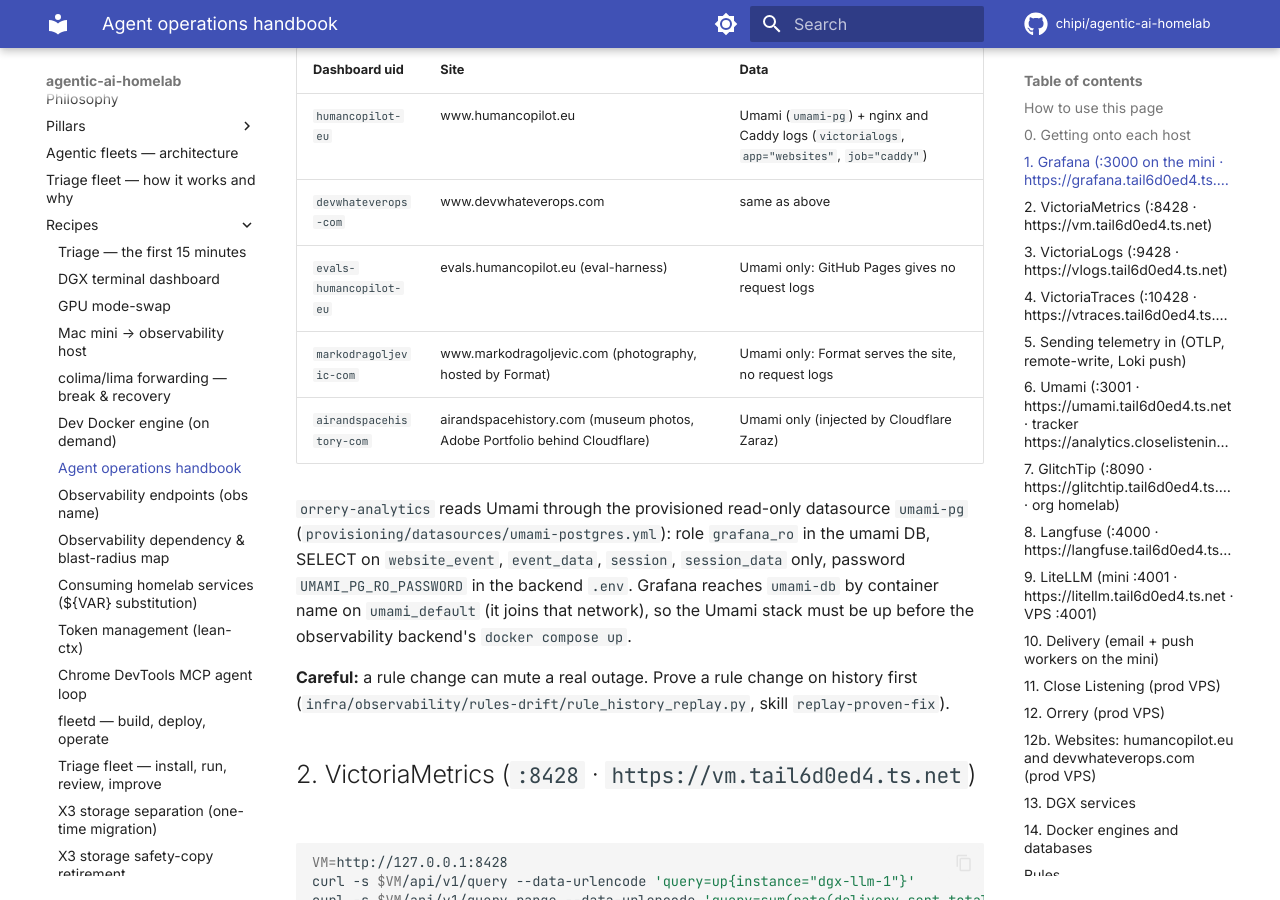
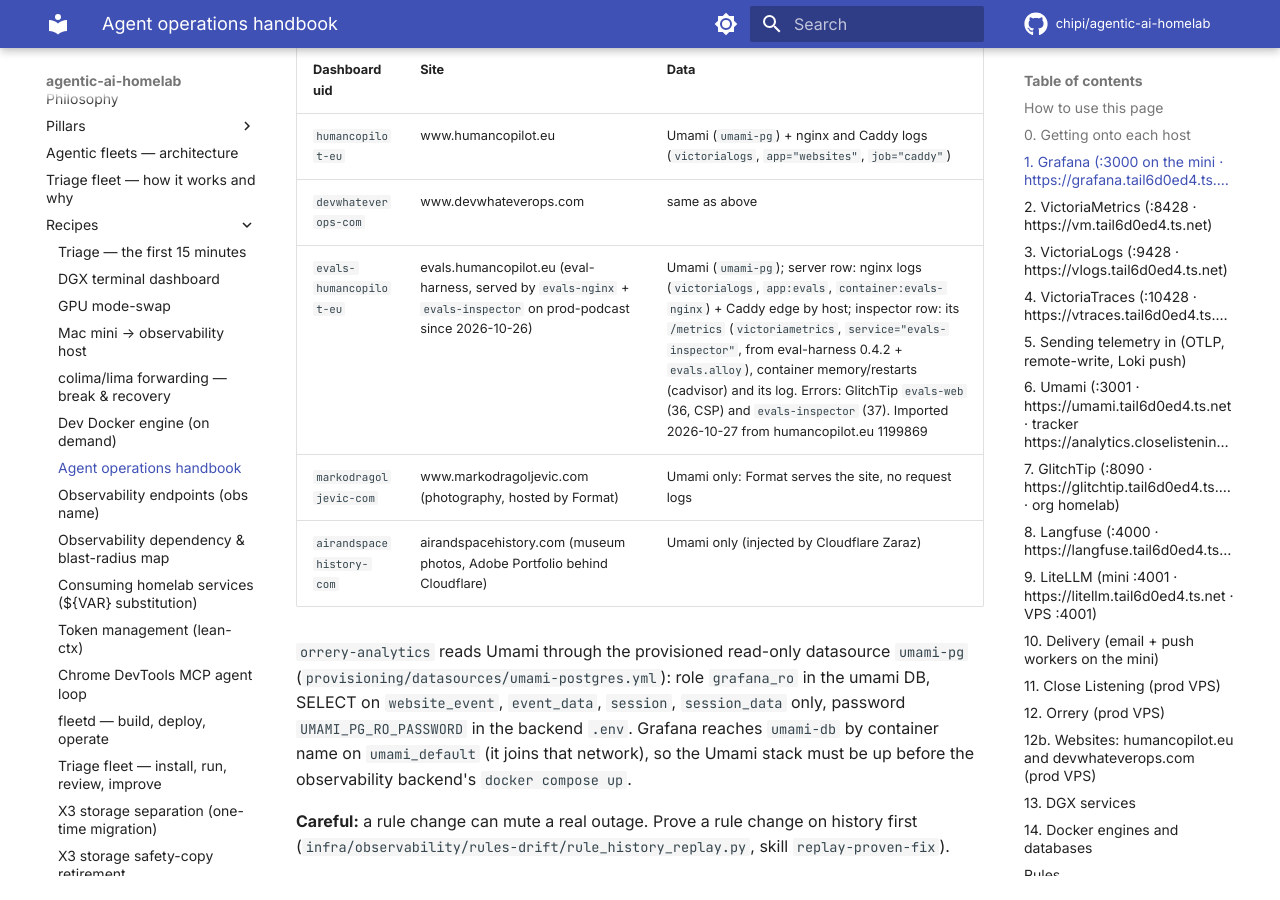
Before and after one commit to chipi/agentic-ai-homelab, an MkDocs documentation site: the page built from docs/recipes/agent-access.md, in a window 1280 px wide and 900 px high, scrolled down 5772 px. Built offline with MkDocs 1.6.1 and Material for MkDocs 9.7.7, drawn with Linux system fonts in a browser that asks for light colours; comment, search, counter and statistics services are not loaded.

Commit message:
docs(handbook): evals dashboard row matches the imported version (humancopilot.eu 1199869)
The evals site moved off GitHub Pages to evals-nginx + evals-inspector on prod-podcast
(2026-10-26); the dashboard now has server (nginx + Caddy logs) and inspector
(/metrics, cadvisor, log) rows. Imported on the mini 2026-10-27, folder websites.

Co-Authored-By: Claude Opus 5.5 <noreply@anthropic.com>
Claude-Session: https://claude.ai/code/session_01DJqN6tgHyoFjD2KRAPFPm6

```diff
--- a/docs/recipes/agent-access.md
+++ b/docs/recipes/agent-access.md
@@ -165,7 +165,7 @@ bash /tmp/hc-dash/import.sh
 |---|---|---|
 | `humancopilot-eu` | www.humancopilot.eu | Umami (`umami-pg`) + nginx and Caddy logs (`victorialogs`, `app="websites"`, `job="caddy"`) |
 | `devwhateverops-com` | www.devwhateverops.com | same as above |
-| `evals-humancopilot-eu` | evals.humancopilot.eu (eval-harness) | Umami only: GitHub Pages gives no request logs |
+| `evals-humancopilot-eu` | evals.humancopilot.eu (eval-harness, served by `evals-nginx` + `evals-inspector` on prod-podcast since 2026-10-26) | Umami (`umami-pg`); server row: nginx logs (`victorialogs`, `app:evals`, `container:evals-nginx`) + Caddy edge by host; inspector row: its `/metrics` (`victoriametrics`, `service="evals-inspector"`, from eval-harness 0.4.2 + `evals.alloy`), container memory/restarts (cadvisor) and its log. Errors: GlitchTip `evals-web` (36, CSP) and `evals-inspector` (37). Imported 2026-10-27 from humancopilot.eu 1199869 |
 | `markodragoljevic-com` | www.markodragoljevic.com (photography, hosted by Format) | Umami only: Format serves the site, no request logs |
 | `airandspacehistory-com` | airandspacehistory.com (museum photos, Adobe Portfolio behind Cloudflare) | Umami only (injected by Cloudflare Zaraz) |
 
```
